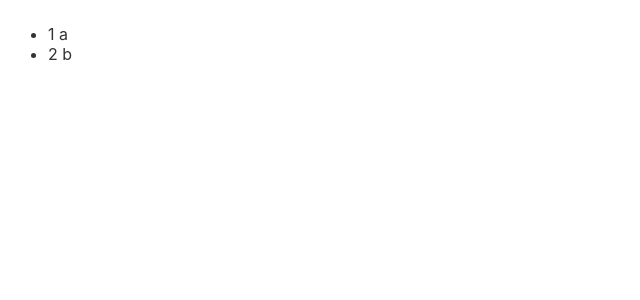
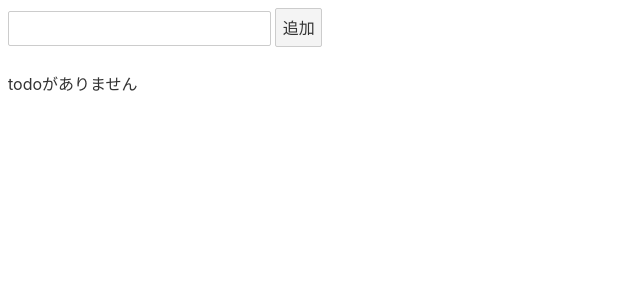
Before and after one commit to KanDai/svelte-todo-app, a Svelte app: page / in a window 1280 px wide. Shown: the top 300 px of the page, without its empty margins (0-640 px from the left). Built offline with nearby package versions, Linux system fonts and the light colour scheme.

Commit message:
add: Todoを追加する機能

```diff
--- a/src/App.svelte
+++ b/src/App.svelte
@@ -1,15 +1,29 @@
 <script>
-	const todos = [
-		{ id: 0, label: 'a'},
-		{ id: 1, label: 'b'}
-	]
+	let value = ''
+	let todos = []
+	let lastId = todos.length ? todos[todos.length - 1].id : 0
+
+	const addTodo = () => {
+		lastId += 1
+		const newTodo = {
+			id: lastId,
+			label: value
+		}
+		todos = [...todos, newTodo]
+		value = ''
+	}
 </script>
 
 <main>
+	<form on:submit|preventDefault={addTodo}>
+		<input type="text" bind:value />
+		<button type="submit">追加</button>
+	</form>
+
 	{#if todos.length > 0}
 		<ul>
-{#each todos as todo, i (todo.id)}
-		<li>{i + 1} {todo.label}</li>
+	{#each todos as todo (todo.id)}
+			<li>{todo.label}({todo.id})</li>
 	{/each}
 		</ul>
 	{:else}
```
Lines whose indentation alone changed are shown as unchanged.
